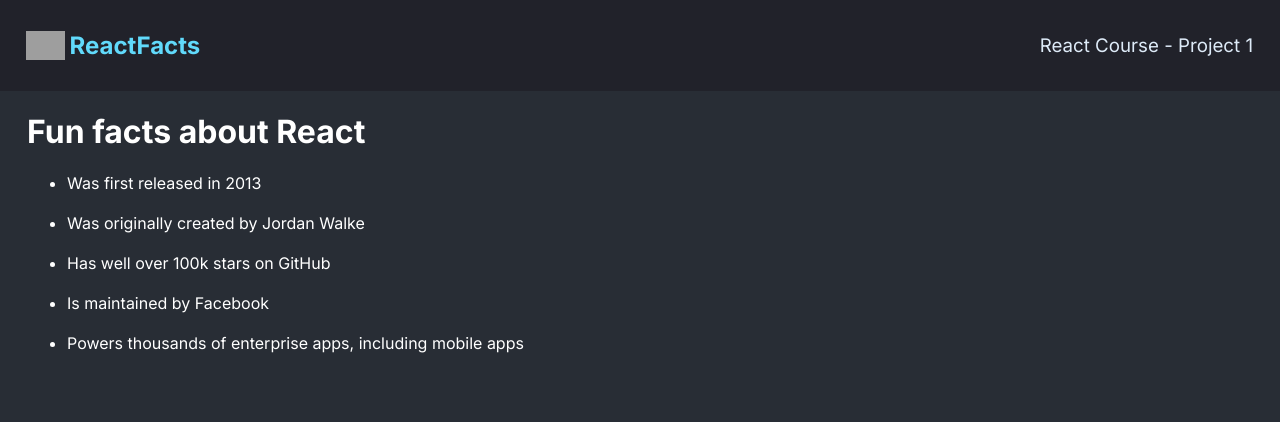
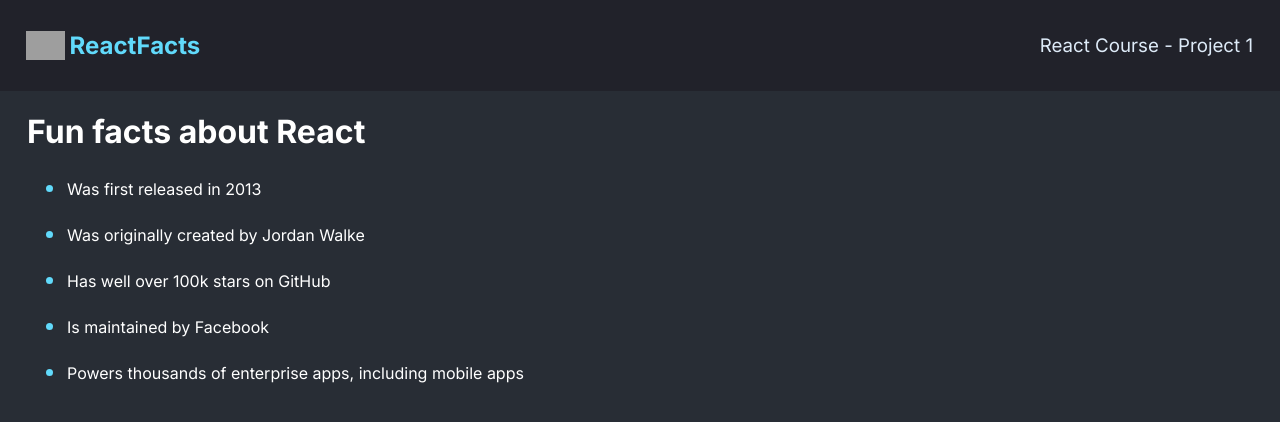
Before and after one commit to JustWaveThings/scrimba_react_3, a React (Vite) app in the folder scrimba_exercise/: page / in a window 1280 px wide. Shown: the top 422 px of the page. Built offline with nearby package versions, Linux system fonts and the light colour scheme; grey boxes are pictures that could not be loaded.

Commit message:
Styled markers

```diff
--- a/scrimba_exercise/src/App.css
+++ b/scrimba_exercise/src/App.css
@@ -53,6 +53,11 @@ body {
 	margin-top: 20px;
 }
 
+.facts > li::marker {
+	font-size: 1.4rem;
+	color: #61dafb;
+}
+
 .factContainer {
 	margin-left: 27px;
 }
```
